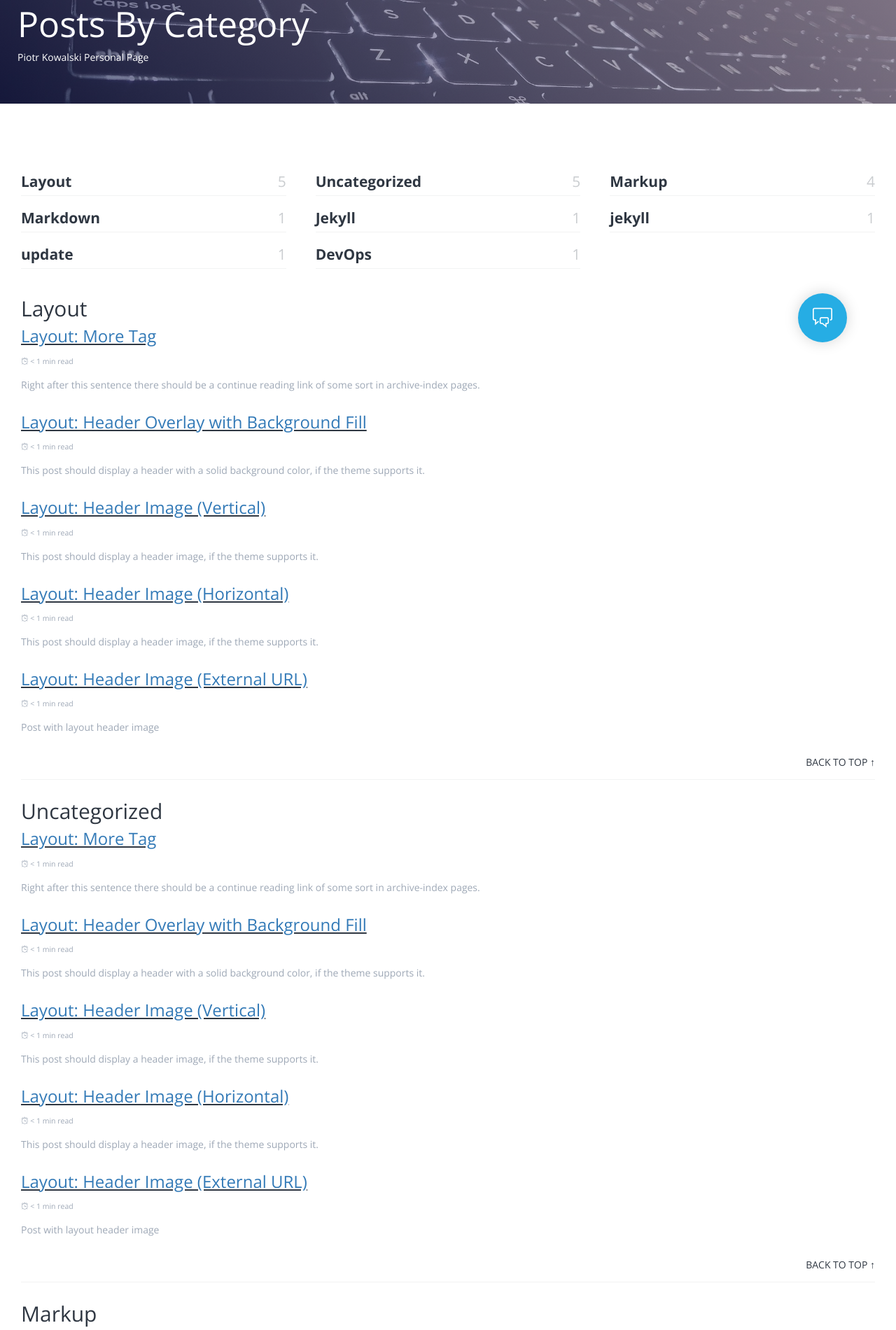
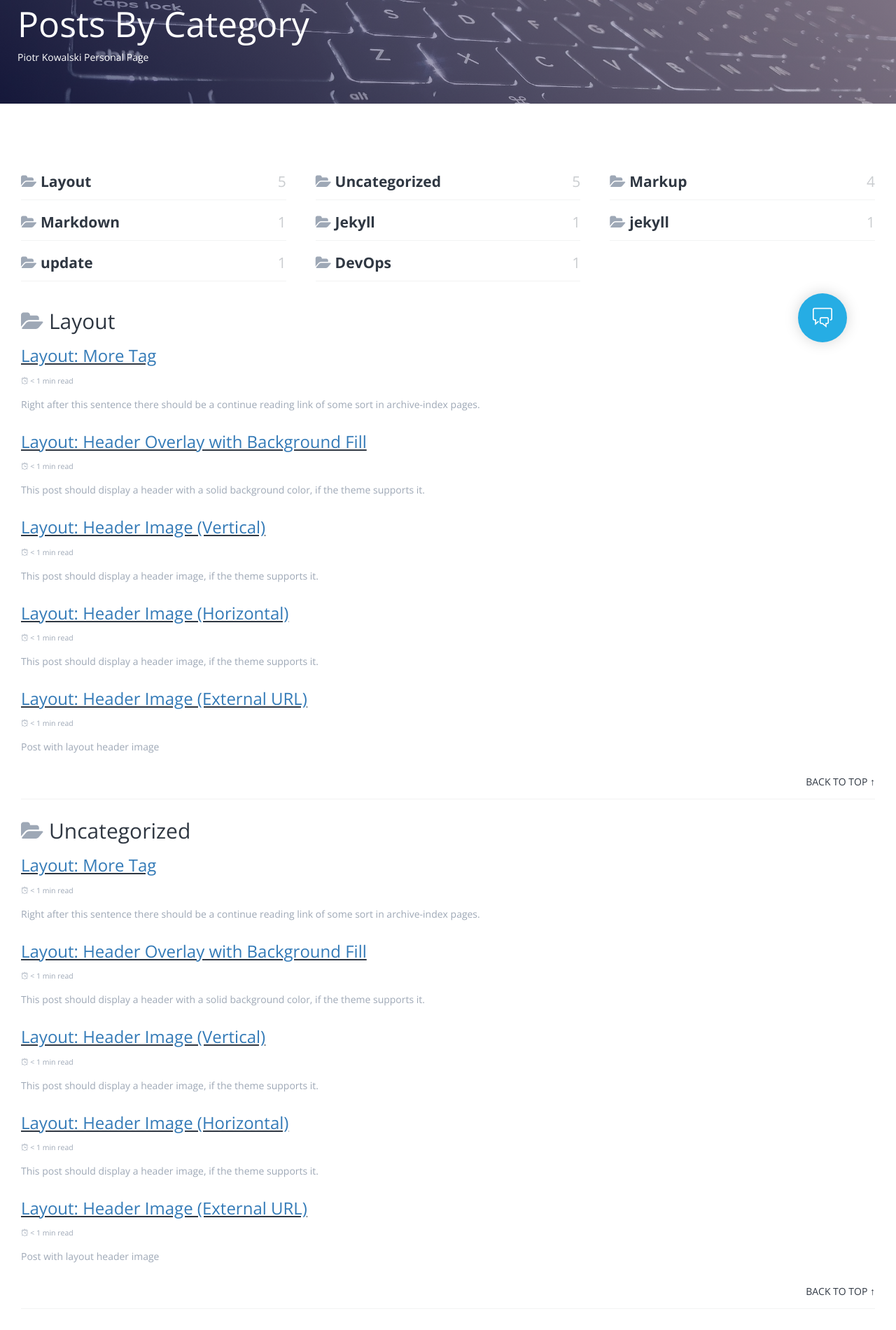
Before and after one commit to bitroniq/bitroniq.github.io, a Jekyll site: the page built from _pages/archive-categories.md, in a window 1280 px wide. Shown: the part 341-2241 px from the top of the page at 70% size. Built offline with Jekyll 4.4.1, drawn with Linux system fonts in a browser that asks for light colours; comment, search, counter and statistics services are not loaded.

Commit message:
Updated the categories layout #31

```diff
--- a/_layouts/categories.html
+++ b/_layouts/categories.html
@@ -17,7 +17,7 @@
       {% if category[1].size == i %}
         <li>
           <a href="#{{ category[0] | slugify }}">
-            <strong>{{ category[0] }}</strong> <span class="taxonomy__count">{{ i }}</span>
+            <strong><p class="fa fa-folder-open"></p> {{ category[0] }}</strong> <span class="taxonomy__count">{{ i }}</span>
           </a>
         </li>
       {% endif %}
@@ -29,7 +29,7 @@
   {% for category in site.categories %}
     {% if category[1].size == i %}
       <section id="{{ category[0] | slugify | downcase }}" class="taxonomy__section">
-        <h2 class="archive__subtitle">{{ category[0] }}</h2>
+        <h2 class="archive__subtitle"><p class="fa fa-folder-open"></p> {{ category[0] }}</h2>
         <div class="entries-{{ page.entries_layout | default: 'list' }}">
           {% for post in category.last %}
             {% include archive-single.html type=page.entries_layout %}
```
